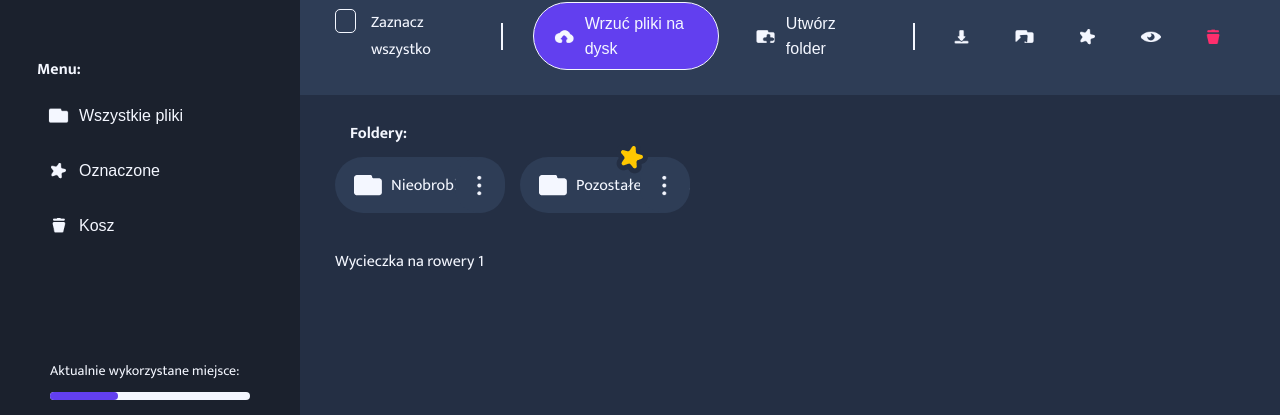
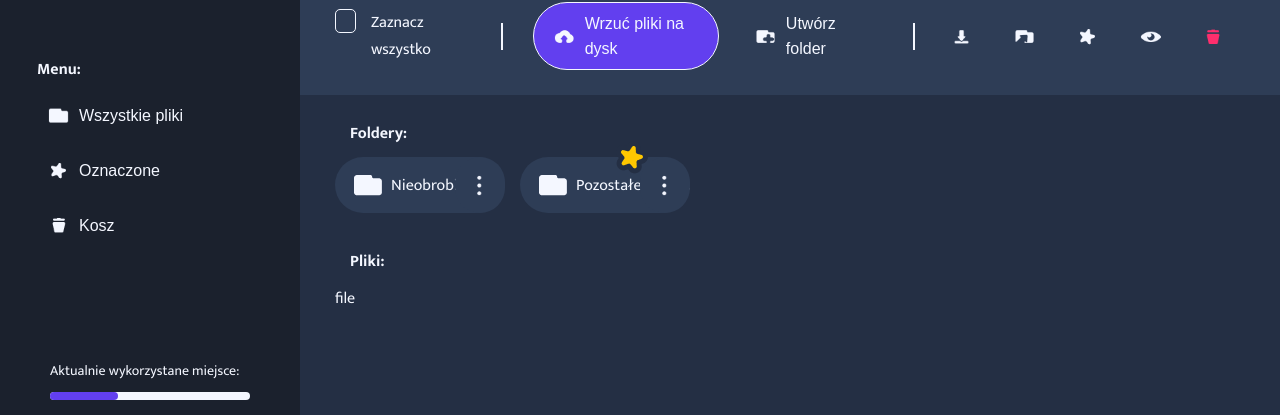
Before and after one commit to BarteXikora/file-explorer-app, a React (Create React App) app: page / in a window 1280 px wide. Shown: the part 232-647 px from the top of the page. Built offline with nearby package versions, Linux system fonts and the light colour scheme.

Commit message:
Moved folders section and files section content into content section component.

```diff
--- a/src/components/layout/contentSection/ContentSection.styles.tsx
+++ b/src/components/layout/contentSection/ContentSection.styles.tsx
@@ -1,7 +1,24 @@
 import styled from 'styled-components'
 
-const StyledContentSection = styled.section`
+const StyledContentSection = styled.main`
     padding: ${(props) => props.theme.margins.sectionBig};
+
+    section {
+        margin-bottom: ${(props) => props.theme.margins.YBig};
+    }
+
+    h2 {
+        font-size: ${(props) => props.theme.fontSizes.default};
+        padding-left: ${(props) => props.theme.margins.XNormal};
+        margin: 0;
+        margin-bottom: ${(props) => props.theme.margins.YSmall};
+    }
+
+    .content {
+        display: grid;
+        grid-template-columns: repeat(5, minmax(0, 1fr));
+        grid-gap: ${(props) => props.theme.margins.XNormal};
+    }
 `
 
 export default StyledContentSection
--- a/src/components/layout/contentSection/ContentSection.tsx
+++ b/src/components/layout/contentSection/ContentSection.tsx
@@ -1,8 +1,18 @@
 import StyledContentSection from './ContentSection.styles'
-import FoldersSection from '../foldersSection/FoldersSection'
-import FilesSection from '../filesSection/FilesSection'
+import Folder from '../../elements/folder/Folder'
 
-const __content = {
+type __contentProps = {
+    folders: {
+        name: string
+        star?: boolean
+    }[],
+    files: {
+        name: string
+        extension: string
+    }[]
+}
+
+const __content: __contentProps = {
     folders: [
         { name: 'Nieobrobione' }, { name: 'Pozostałe - większść do śmieci', star: true }
     ],
@@ -16,9 +26,37 @@ const __content = {
 
 const ContentSection = () => {
     return <StyledContentSection>
-        {__content.folders.length > 0 && <FoldersSection content={__content.folders} />}
 
-        {__content.files.length > 0 && <FilesSection content={__content.files} />}
+        {__content.folders.length > 0 && (
+            <section>
+                <h2>Foldery:</h2>
+
+                <div className="content">
+                    {
+                        __content.folders.map((folder, n) => {
+                            return <Folder name={folder.name} star={folder.star} />
+                        })
+                    }
+                </div>
+            </section>
+        )}
+
+        {__content.files.length > 0 && (
+            <section>
+                <h2>Pliki:</h2>
+
+                <div className="content">
+                    {
+                        __content.files.map((folder, n) => {
+                            return <>file</>
+                        })
+                    }
+                </div>
+            </section>
+        )}
+
+        {(__content.folders.length === 0 && __content.files.length === 0) && <>folder jest pusty</>}
+
     </StyledContentSection>
 }
 
--- a/src/components/layout/filesSection/FilesSection.styles.tsx
+++ /dev/null
@@ -1,7 +0,0 @@
-import styled from 'styled-components'
-
-const StyledFilesSection = styled.div`
-
-`
-
-export default StyledFilesSection
--- a/src/components/layout/filesSection/FilesSection.tsx
+++ /dev/null
@@ -1,19 +0,0 @@
-import StyledFilesSection from './FilesSection.styles'
-
-type FilesSectionProps = {
-    content: { name: string }[]
-}
-
-const FilesSection = ({ content }: FilesSectionProps) => {
-    return <StyledFilesSection>
-        <div className="content">
-            {
-                content.map((file, n) => {
-                    return <>{file.name}</>
-                })
-            }
-        </div>
-    </StyledFilesSection>
-}
-
-export default FilesSection
--- a/src/components/layout/foldersSection/FoldersSection.styles.tsx
+++ /dev/null
@@ -1,20 +0,0 @@
-import styled from 'styled-components'
-
-const StyledFoldersSection = styled.div`
-    margin-bottom: ${(props) => props.theme.margins.YBig};
-
-    h2 {
-        font-size: ${(props) => props.theme.fontSizes.default};
-        padding-left: ${(props) => props.theme.margins.XNormal};
-        margin: 0;
-        margin-bottom: ${(props) => props.theme.margins.YSmall};
-    }
-
-    .content {
-        display: grid;
-        grid-template-columns: repeat(5, minmax(0, 1fr));
-        grid-gap: ${(props) => props.theme.margins.XNormal};
-    }
-`
-
-export default StyledFoldersSection
--- a/src/components/layout/foldersSection/FoldersSection.tsx
+++ /dev/null
@@ -1,22 +0,0 @@
-import StyledFoldersSection from './FoldersSection.styles'
-import Folder from '../../elements/folder/Folder'
-
-type FoldersSectionProps = {
-    content: { name: string, star?: boolean }[]
-}
-
-const FoldersSection = ({ content }: FoldersSectionProps) => {
-    return <StyledFoldersSection>
-        <h2>Foldery:</h2>
-
-        <div className="content">
-            {
-                content.map((folder, n) => {
-                    return <Folder name={folder.name} star={folder.star} />
-                })
-            }
-        </div>
-    </StyledFoldersSection>
-}
-
-export default FoldersSection
```
